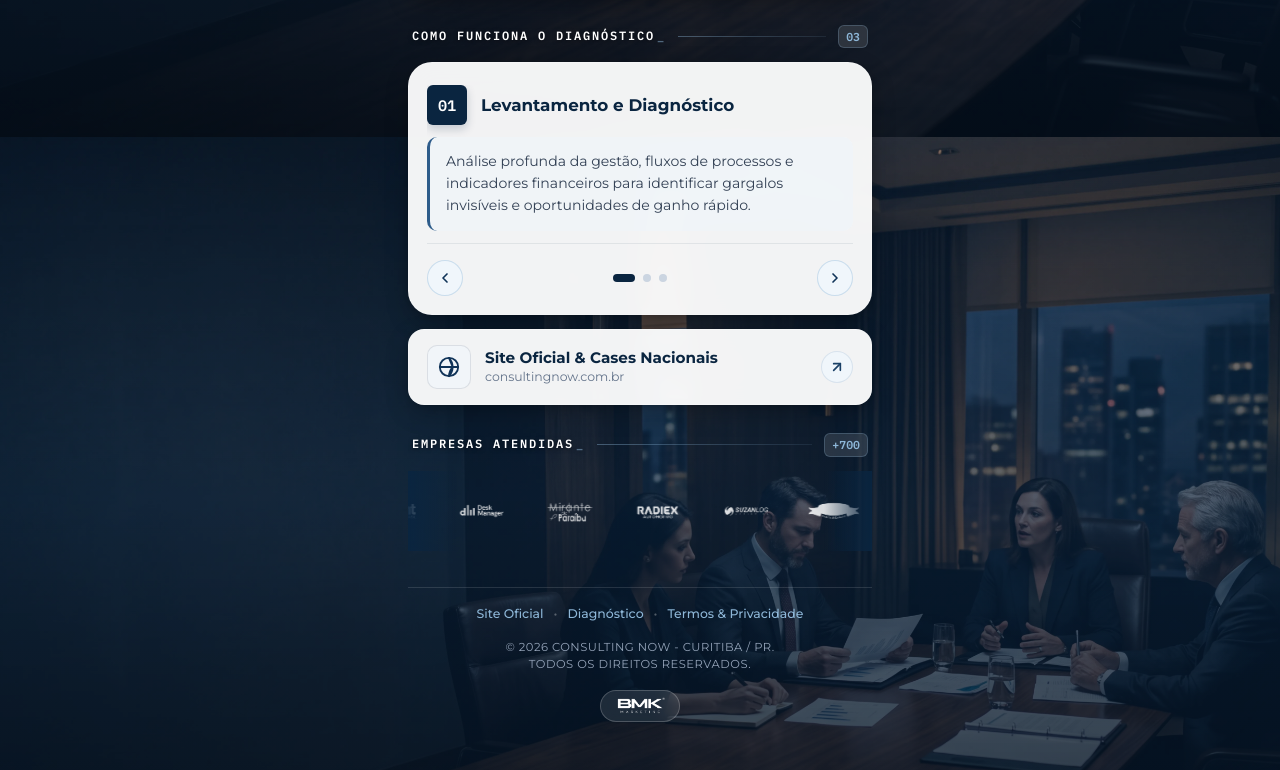
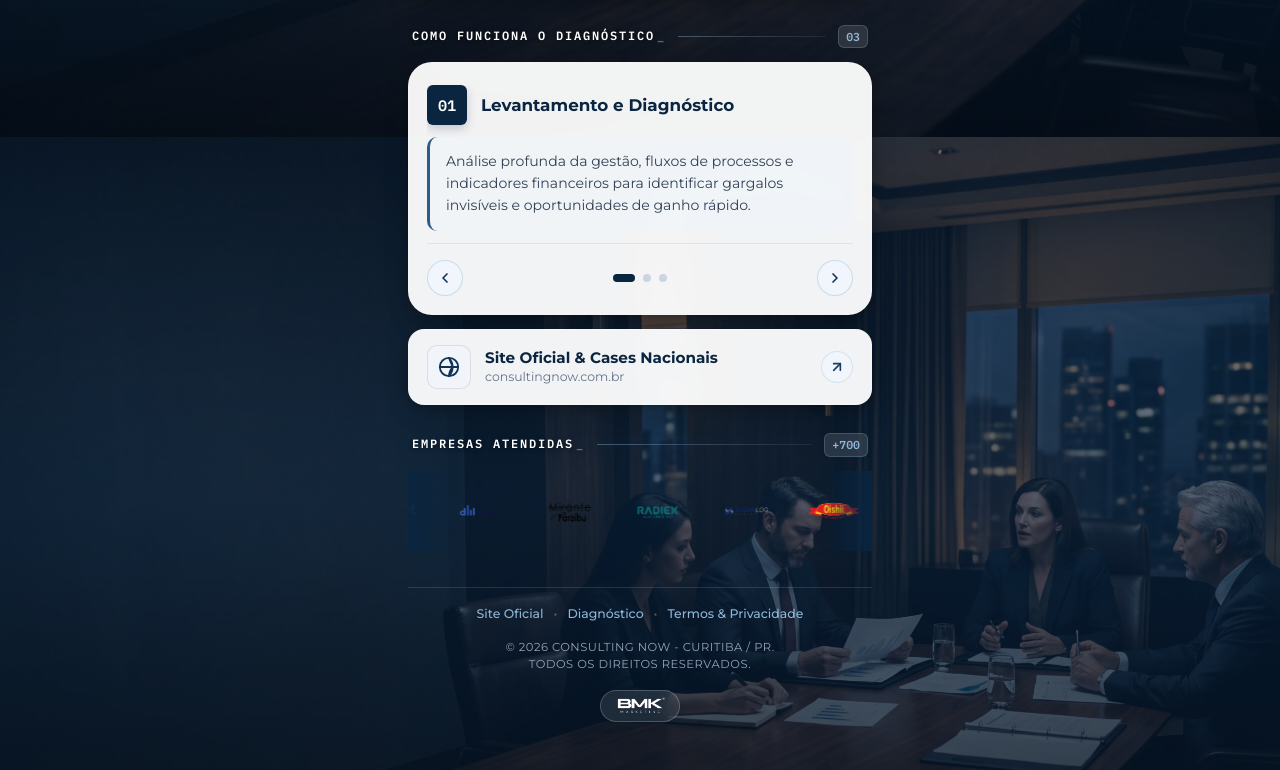
Before and after one commit to atendimentobihmks/blink-consulting-now-curitiba, a website built with Vite: page index.html in a window 1280 px wide. Shown: the part 663-1433 px from the top of the page. Built offline with nearby package versions, Linux system fonts and the light colour scheme.

Commit message:
refactor: refinamento de layout, carrossel e background da LP

```diff
--- a/style.css
+++ b/style.css
@@ -637,23 +637,18 @@ img {
   animation: marqueeScroll 24s linear infinite;
 }
 
-.marquee-container:hover .marquee-track {
-  animation-play-state: paused;
-}
+
 
 .client-logo {
   height: 52px;
   width: auto;
   object-fit: contain;
-  filter: brightness(0) invert(1);
-  opacity: 0.85;
-  transition: all var(--transition-fast);
+  filter: none;
+  opacity: 1;
+  pointer-events: none;
 }
 
-.client-logo:hover {
-  opacity: 1;
-  transform: scale(1.1);
-}
+
 
 @keyframes marqueeScroll {
   0% { transform: translateX(0); }
```
